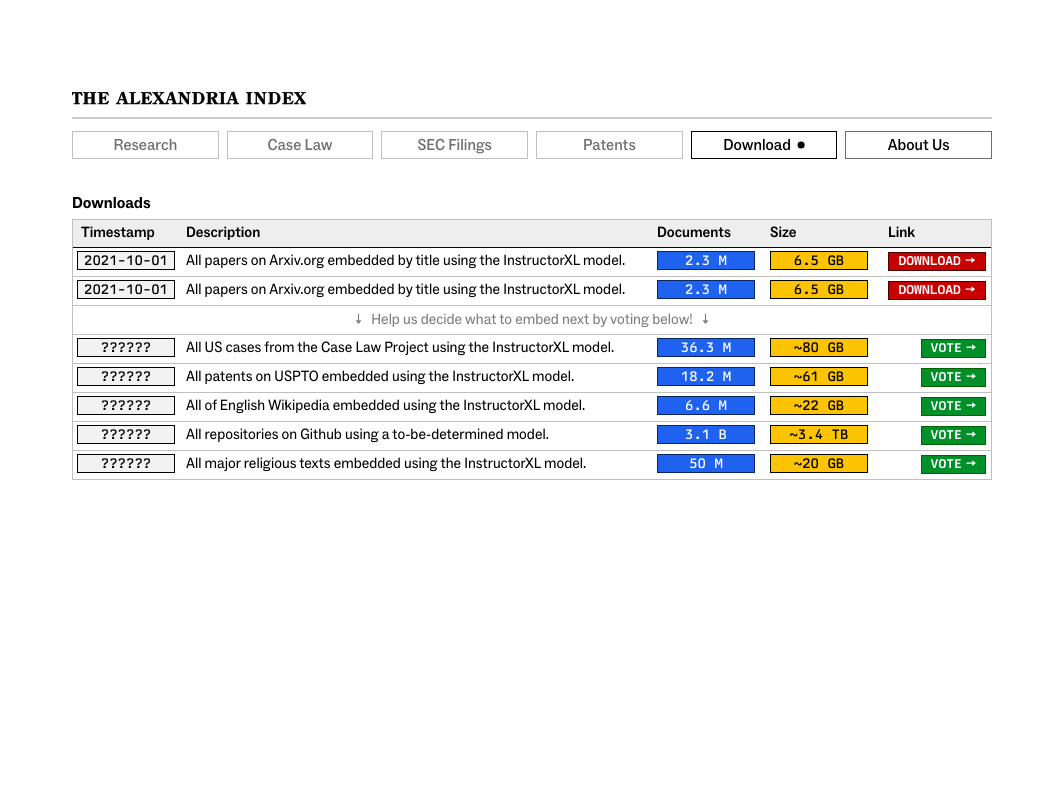
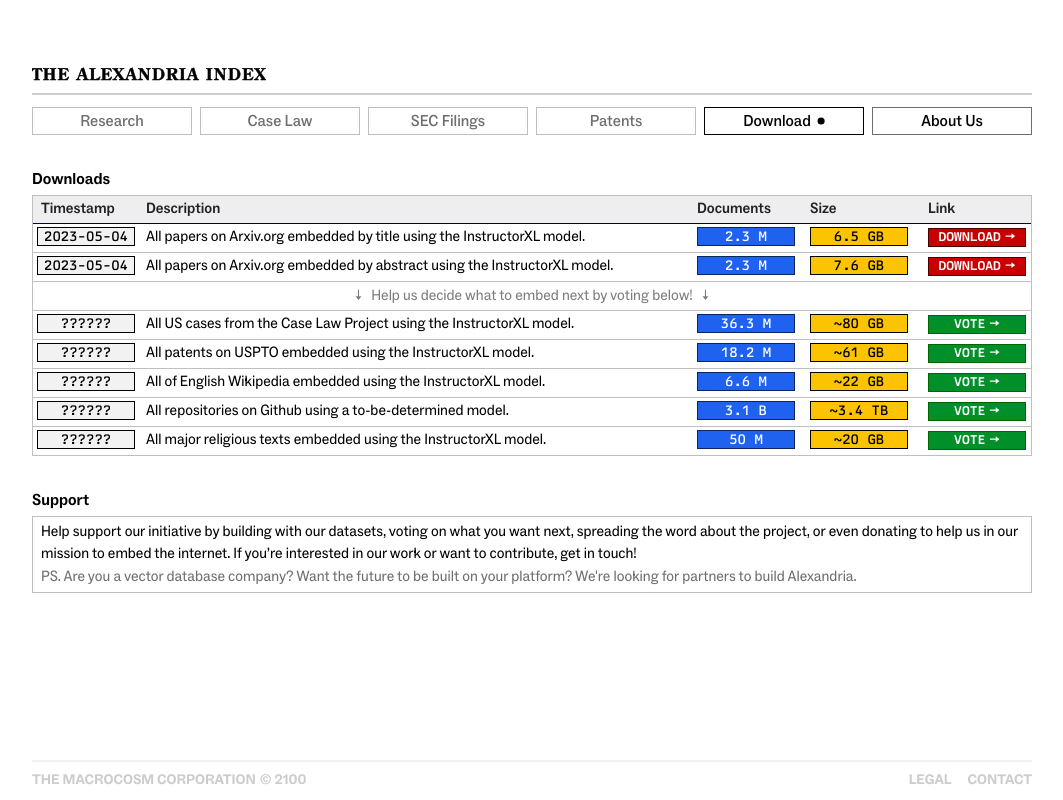
Before and after one commit to macrocosmcorp/alexandria-website, a Next.js app: page /download in a window 1280 px wide. Shown: the whole page, without its empty margins (108-1171 px from the left). Built offline with nearby package versions, Linux system fonts and the light colour scheme.

Commit message:
download version 1 complete

```diff
--- a/src/app/download/page.tsx
+++ b/src/app/download/page.tsx
@@ -1,34 +1,72 @@
+import clsx from "clsx";
 import Header from '../../components/header';
 import { MonospaceLabel, MonospaceLink } from '../../components/label';
 
+
 export default function Download() {
   return (
-    <main className="flex flex-col mx-auto max-w-custom h-screen p-10">
+    <main className="flex flex-col mx-auto max-w-custom h-screen pt-4">
       <Header />
       <div className="flex flex-col w-full mt-8">
         <Block title="Downloads">
           <DownloadsBlock />
         </Block>
+        <Block title="Support" margin={8}>
+          <AboutBlock />
+        </Block>
       </div>
+      <Footer />
     </main>
   )
 }
 
-function Block({ title, children }: { title: string, children: React.ReactNode }) {
+function Footer() {
   return (
-    <div className="flex flex-col w-full">
-      <h1 className="text-base font-sans font-bold text-letter-default">{title}</h1>
+    <div className="flex flex-col w-full mt-auto mb-2.5">
+      <hr className="w-full border-[1px] border-lines-offwhite mb-2" />
+      <div className="flex flex-row justify-between items-center">
+        <div className="flex flex-row gap-1">
+          <h3 className="text-sm font-sans font-footer text-[#ccc]">
+            THE MACROCOSM CORPORATION
+          </h3>
+          <h3 className="text-sm font-sans font-footer text-[#ccc]">
+            © 2100
+          </h3>
+        </div>
+        <div className="flex flex-row gap-4">
+          <h3 className="text-sm font-sans font-footer text-[#ccc]">
+            LEGAL
+          </h3>
+          <h3 className="text-sm font-sans font-footer text-[#ccc]">
+            CONTACT
+          </h3>
+        </div>
+      </div>
+    </div>
+  )
+}
+
+function Block({ title, margin, children }: { title: string, margin?: number, children: React.ReactNode }) {
+  const marginStyle = margin ? `mt-${margin}` : '';
+  return (
+    <div className={clsx("flex flex-col w-full", marginStyle)}>
+      <h1 className="text-base font-sans font-bold text-letter-default mb-1">{title}</h1>
       {children}
     </div>
   )
 }
 
-function AlertRow() {
+function AboutBlock() {
   return (
-    <div className="w-full p-2 text-basesm font-sans font-normal text-letter-default border-b-lines-soft border-b-tiny">
-      Help us decide what to embed next by voting below!
+    <div className="w-full px-2 py-1 border-tiny border-lines-soft">
+      <p className='text-basesm font-sans font-normal text-letter-default'>
+        Help support our initiative by building with our datasets, voting on what you want next, spreading the word about the project, or even donating to help us in our mission to embed the internet. If you’re interested in our work or want to contribute, get in touch!
+      </p>
+      <p className='text-basesm font-sans font-normal text-letter-soft'>
+        PS. Are you a vector database company? Want the future to be built on your platform? We're looking for partners to build Alexandria.
+      </p>
     </div>
-  );
+  )
 }
 
 interface DownloadRowProps {
@@ -65,7 +103,7 @@
       <div className="overflow-hidden overflow-ellipsis whitespace-nowrap pr-1">{description}</div>
       <div><MonospaceLabel text={documents} color="blue" width={98} /></div>
       <div><MonospaceLabel text={size} color="yellow" width={98} /></div>
-      <div className='flex justify-end pr-[5px]'><MonospaceLink text="VOTE" color="green" width={65} link={link} /></div>
+      <div ><MonospaceLink text="VOTE" color="green" width={98} link={link} /></div>
     </div>
   );
 }
@@ -73,8 +111,8 @@
 
 function DownloadsBlock() {
   return (
-    <div className="w-full mt-1 border-t-tiny border-x-tiny border-lines-soft">
-      <div className="grid grid-cols-downloadRow text-basesm font-sans font-semibold text-letter-default bg-background-darkgrey border-b-lines-darkest border-b-tiny">
+    <div className="w-full border-t-tiny border-x-tiny border-lines-soft">
+      <div className="grid grid-cols-downloadRow text-basesm font-sans font-semibold text-letter-dark bg-background-darkgrey border-b-lines-darkest border-b-tiny">
         <div className="pl-2 py-0.5">Timestamp</div>
         <div className="flex-grow py-0.5">Description</div>
         <div className="py-0.5">Documents</div>
@@ -83,17 +121,17 @@
       </div>
       <div className="flex flex-col">
         <DownloadRow
-          date="2021-10-01"
+          date="2023-05-04"
           description="All papers on Arxiv.org embedded by title using the InstructorXL model."
           documents="2.3 M"
           size="6.5 GB"
           link="https://drive.google.com/file/d/1-0Z3Z3Z3Z3Z3Z3Z3Z3Z3Z3Z3Z3Z3Z3Z/view?usp=sharing"
         />
         <DownloadRow
-          date="2021-10-01"
-          description="All papers on Arxiv.org embedded by title using the InstructorXL model."
+          date="2023-05-04"
+          description="All papers on Arxiv.org embedded by abstract using the InstructorXL model."
           documents="2.3 M"
-          size="6.5 GB"
+          size="7.6 GB"
           link="https://drive.google.com/file/d/1-0Z3Z3Z3Z3Z3Z3Z3Z3Z3Z3Z3Z3Z3Z3Z/view?usp=sharing"
         />
         <div className="flex text-basesm font-sans font-normal text-letter-softest border-b-lines-soft border-b-tiny h-[29px] items-center justify-center pt-0.5">
--- a/src/app/globals.css
+++ b/src/app/globals.css
@@ -10,6 +10,10 @@
 
   .mono-medium {
     font-variation-settings: 'wght' 125;
+  }
+
+  .font-footer {
+    font-variation-settings: 'wght' 700, 'wdth' 5;
   }
 
   .font-thin {
@@ -37,7 +41,7 @@
   }
 
   .font-bold {
-    font-variation-settings: 'wght' 700, 'wdth' 4.5;
+    font-variation-settings: 'wght' 650, 'wdth' 4.5;
   }
 
   .font-extrabold {
--- a/tailwind.config.js
+++ b/tailwind.config.js
@@ -23,6 +23,7 @@
       },
       colors: {
         lines: {
+          offwhite: '#F1F1F1',
           softest: '#CCCCCC',
           soft: '#BFBFBF',
           dark: '#6D6D6D',
@@ -37,6 +38,7 @@
           softest: '#7D7D7D',
           soft: '#6F6F6F',
           footer: '#959595',
+          dark: '#222',
           default: '#000000',
         },
         background: {
```
